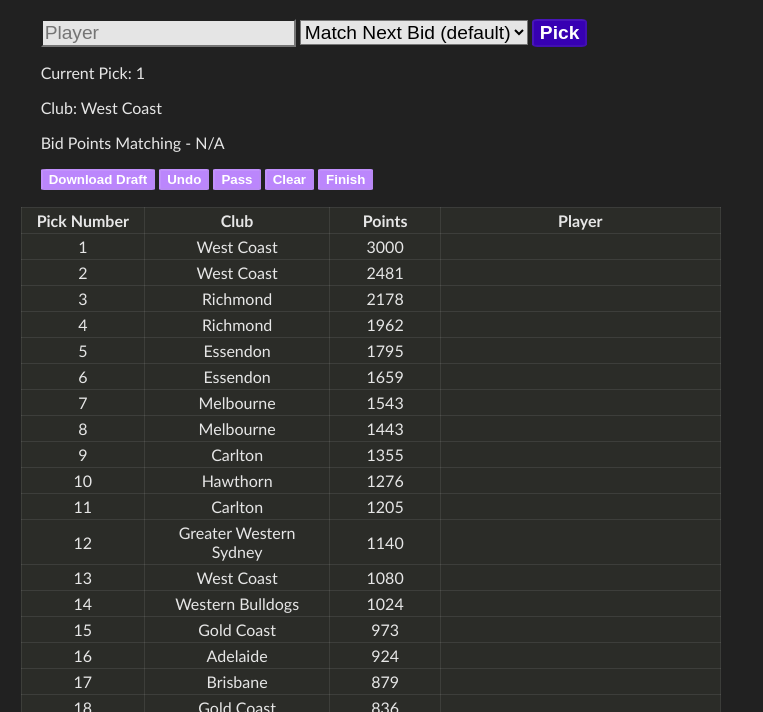
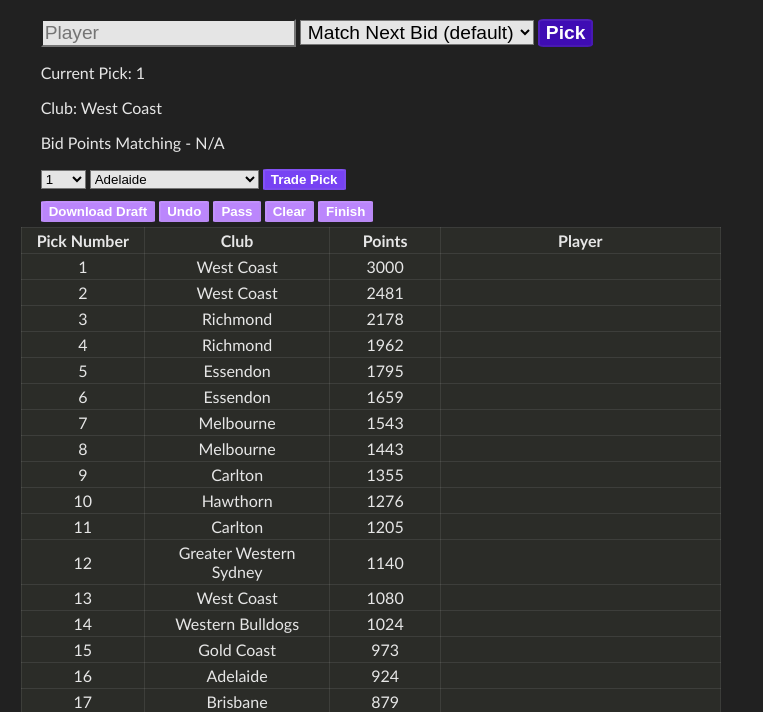
Before and after one commit to InBontWeTrust/Phantom-Sim, a plain HTML site: page index.html in a window 1280 px wide. Shown: the part 83-795 px from the top of the page, without its empty margins (0-763 px from the left). Drawn offline with Linux system fonts and the light colour scheme.

Commit message:
Added pick trading

```diff
--- a/index.html
+++ b/index.html
@@ -142,6 +142,33 @@
                 <p id="current-pick">Current Pick: 1</p>
                 <p id="current-club">Club: West Coast</p>
                 <p id="bidding-info">Bid Points Matching - N/A</p>
+                <div id="pick-trading">
+                    <select name="tradepick" id="trade-pick">
+
+                    </select>
+                    <select name="tradeclub" id="trade-select">
+                        <option value="Adelaide">Adelaide</option>
+                        <option value="Brisbane">Brisbane</option>
+                        <option value="Carlton">Carlton</option>
+                        <option value="Collingwood">Collingwood</option>
+                        <option value="Essendon">Essendon</option>
+                        <option value="Fremantle">Fremantle</option>
+                        <option value="Geelong">Geelong</option>
+                        <option value="Gold Coast">Gold Coast</option>
+                        <option value="Greater Western Sydney">Greater Western Sydney</option>
+                        <option value="Hawthorn">Hawthorn</option>
+                        <option value="Melbourne">Melbourne</option>
+                        <option value="North Melbourne">North Melbourne</option>
+                        <option value="Port Adelaide">Port Adelaide</option>
+                        <option value="Richmond">Richmond</option>
+                        <option value="St Kilda">St Kilda</option>
+                        <option value="Sydney">Sydney</option>
+                        <option value="West Coast">West Coast</option>
+                        <option value="Western Bulldogs">Western Bulldogs</option>
+
+                    </select>
+                    <button onclick="tradePick()" id="trade-button">Trade Pick</button>
+                </div>
                 <button onclick="tableToCSV()">Download Draft</button>
                 <button onclick="undo()">Undo</button>
                 <button onclick="pass()">Pass</button>
@@ -150,12 +177,13 @@
 
 
 
+
             </div>
 
 
 
             <table id="pick-table">
-                <tr>
+                <tr id="table-header">
                     <th>Pick Number</th>
                     <th id="club-col">Club</th>
                     <th>Points</th>
--- a/index.js
+++ b/index.js
@@ -186,6 +186,37 @@ let currentPick = 1
 
 const selection = document.getElementById("player-select")
 const club = document.getElementById("club-select")
+
+const pickToTrade = document.getElementById("trade-pick")
+const clubToTrade = document.getElementById("trade-select")
+
+function updateTradablePicks() {
+
+    while (pickToTrade.options.length > 0) {
+        pickToTrade.remove(0);
+    }
+    console.log(currentPick)
+    for(let i = currentPick-1; i < draftOrder.length; i++) {
+        let opt = draftOrder[i][0];
+        let el = document.createElement("option");
+        el.textContent = opt;
+        el.value = opt;
+        pickToTrade.appendChild(el);
+    }
+}
+
+function tradePick() {
+    draftOrder[pickToTrade.value-1][1] = clubToTrade.value
+    clearTable()
+    GenerateTable()
+
+}
+
+document.addEventListener("DOMContentLoaded", function() {
+        // Your JavaScript code here
+        updateTradablePicks();
+
+    });
 
 selection.addEventListener("keydown", function (e) {
     if (e.code === "Enter") {  //checks whether the pressed key is "Enter"
@@ -480,6 +511,8 @@ function Bid() {
     player.value = ""
     clubPicker.selectedIndex = 0
 
+    updateTradablePicks();
+
 
 
 }
--- a/styles.css
+++ b/styles.css
@@ -15,11 +15,16 @@ html {
 
 }
 
+
+
+#pick-trading {
+    padding-bottom: 10px;
+}
+
 #pick-table {
-
     position: absolute;
     top: 270px;
-    margin-top: 20px;
+    margin-top: 40px;
 
 }
 
@@ -44,10 +49,17 @@ input {
 
 }
 
+#club-select {
+    padding-left: 3px;
+    padding-right: 3px;
+}
+#bid {
+    background-color: #3f0cb4;
+    border-radius: 10%;
+}
 
-#bid {
-    background-color: #3700b3;
-    border-radius: 10%;
+#trade-button {
+    background-color: #7742f3;
 }
 
 
```
